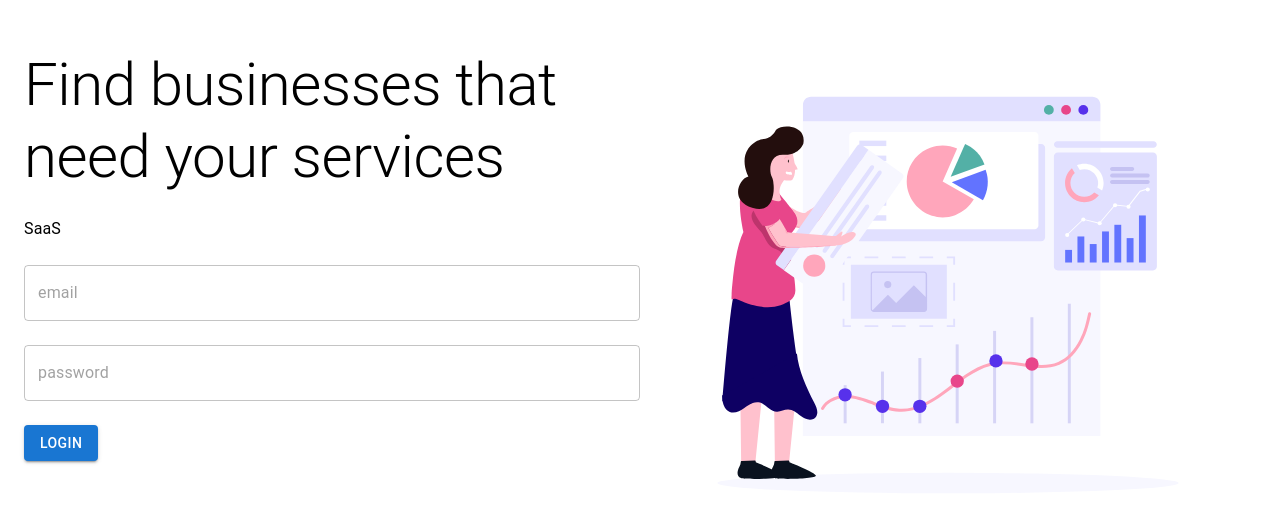
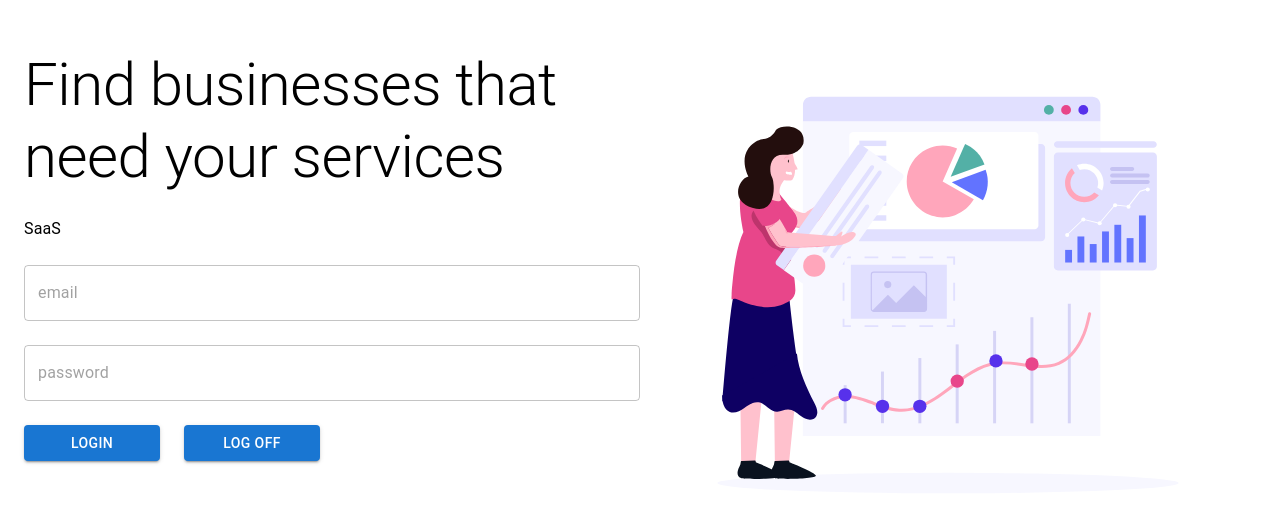
Before and after one commit to DigytUX/prospecto, a React (Create React App) app: page / in a window 1280 px wide. Shown: the part 105-622 px from the top of the page. Built offline with nearby package versions, Linux system fonts and the light colour scheme; no server answers.

Commit message:
Added login flow

```diff
--- a/src/components/Splash/Splash.tsx
+++ b/src/components/Splash/Splash.tsx
@@ -1,7 +1,7 @@
-import React, {useState, useContext} from 'react'
+import React, {useEffect, useState, useContext} from 'react'
 import {auth} from '../../config/firebase/firebase.config'
 import {AuthContext} from "../../context/AuthContext";
-import {createUserWithEmailAndPassword} from 'firebase/auth'
+import {createUserWithEmailAndPassword, signOut, signInWithEmailAndPassword} from 'firebase/auth'
 
 import {
   Container,
@@ -11,6 +11,7 @@ import {
   TextField,
   Button
 } from '@mui/material'
+import { errorPrefix } from '@firebase/util';
 
 interface AppProps {
   title:string,
@@ -18,27 +19,22 @@ interface AppProps {
   image:string
 }
 
+interface Error {
+  stack?: string;
+  customData?:object
+  code?:string
+  name?:string
+}
+
 export default function Splash({
   title,
   text,
   image
 }: AppProps){
-
   const user = useContext(AuthContext);
   const [email, setEmail] = useState('')
   const [password, setPassword] = useState('')
-
-  const createAccount = async () => {
-    try {
-      await createUserWithEmailAndPassword(
-        auth,
-        email,
-        password
-      );
-    } catch (error) {
-        console.error(error);
-    }
-  };
+  const [error, setError] = useState<null | string>(null)
 
   const styles = {
     Splash:{
@@ -71,8 +67,63 @@ export default function Splash({
     }
   }
 
-  const loginUser = () => {
-    console.log(email, password)
+  const createAccount = async () => {
+    try {
+      await createUserWithEmailAndPassword(
+        auth,
+        email,
+        password
+      );
+    } catch (error) {
+      if (error instanceof Error) {
+
+        let errorCode:string = ''
+
+        for (const [key, value] of Object.entries(error)) {
+          console.log(`${key}: ${value}`);
+          if(key === 'code'){
+            errorCode = value
+          }
+        }
+
+        switch(errorCode) {
+          case 'auth/email-already-in-use':
+            setError('Username already in use')
+
+            try {
+              await signInWithEmailAndPassword(auth, email, password)
+              setError(null)
+            } catch (error) {
+              if (error instanceof Error) {
+                let errorCode:string = ''
+
+                for (const [key, value] of Object.entries(error)) {
+                  console.log(`${key}: ${value}`);
+                  if(key === 'code'){
+                    errorCode = value
+                  }
+                }
+                /* Handle additional errors */
+              }
+            }
+
+            break;
+          case 'auth/insufficient-permission':
+            break;
+          case 'auth/internal-error':
+            break;
+          default:
+            // code block
+            setError(null)
+        }
+      }
+    };
+  }
+
+  const logOff = async() => {
+    try {
+      signOut(auth)
+    } catch (error) {}
   }
 
   return (
@@ -94,8 +145,16 @@ export default function Splash({
                 <Grid item xs={12}>
                   <TextField onChange={e => setPassword(e.target.value)} value={password} sx={styles.TextField} placeholder="password" type="password" />
                 </Grid>
-                <Grid item xs={12}>
-                  <Button onClick={createAccount} variant="contained">Login</Button>
+                <Grid item xs={6}>
+                  <Typography>{error}</Typography>
+                  <Grid container spacing={3}>
+                    <Grid item xs={6}>
+                     <Button sx={{width:'100%'}} onClick={createAccount} variant="contained">Login</Button>
+                    </Grid>
+                    <Grid item xs={6}>
+                      <Button sx={{width:'100%'}} onClick={logOff} variant="contained">Log Off</Button>
+                    </Grid>
+                  </Grid>
                 </Grid>
               </Grid>
             </Box>
--- a/src/pages/index.tsx
+++ b/src/pages/index.tsx
@@ -6,7 +6,6 @@ import { createUserWithEmailAndPassword, onAuthStateChanged } from "firebase/aut
 import firebase from 'firebase/compat/app'
 
 console.log('firebase', firebase)
-
 
 /* Public Page  (no auth) */
 export default function Welcome(){
--- a/src/provider/AuthProvider.tsx
+++ b/src/provider/AuthProvider.tsx
@@ -1,7 +1,8 @@
 import React,{useState, useEffect} from 'react'
-import { AuthContext } from '../context/AuthContext'
-import { auth } from '../config/firebase/firebase.config'
-import {User} from '@firebase/auth-types';
+import {AuthContext} from '../context/AuthContext'
+import {auth} from '../config/firebase/firebase.config'
+import {onAuthStateChanged} from "firebase/auth";
+
 /*
 Note that the PropsWithChildren type is omitted from the props type
 of a FunctionalComponent after React 18,
@@ -13,16 +14,17 @@ interface Props {
 }
 
 export const AuthProvider: React.FC<Props> = ({children}) => {
-  const [user, setUser] = useState<User | null>(null);
 
-  /* Not liking the firebase type */
+  // eventually replace any with the firebase user type
+  const [user, setUser] = useState<any | null>(null);
+
   useEffect(() => {
-    const unsubscribe = auth.onAuthStateChanged((firebaseUser:any) => {
+    const unsubscribe = onAuthStateChanged(auth, (firebaseUser:any) => {
       setUser(firebaseUser);
     })
 
     return unsubscribe
   },[])
 
-  return <AuthContext.Provider value={null}>{children}</AuthContext.Provider>
+  return <AuthContext.Provider value={user}>{children}</AuthContext.Provider>
 }
```
